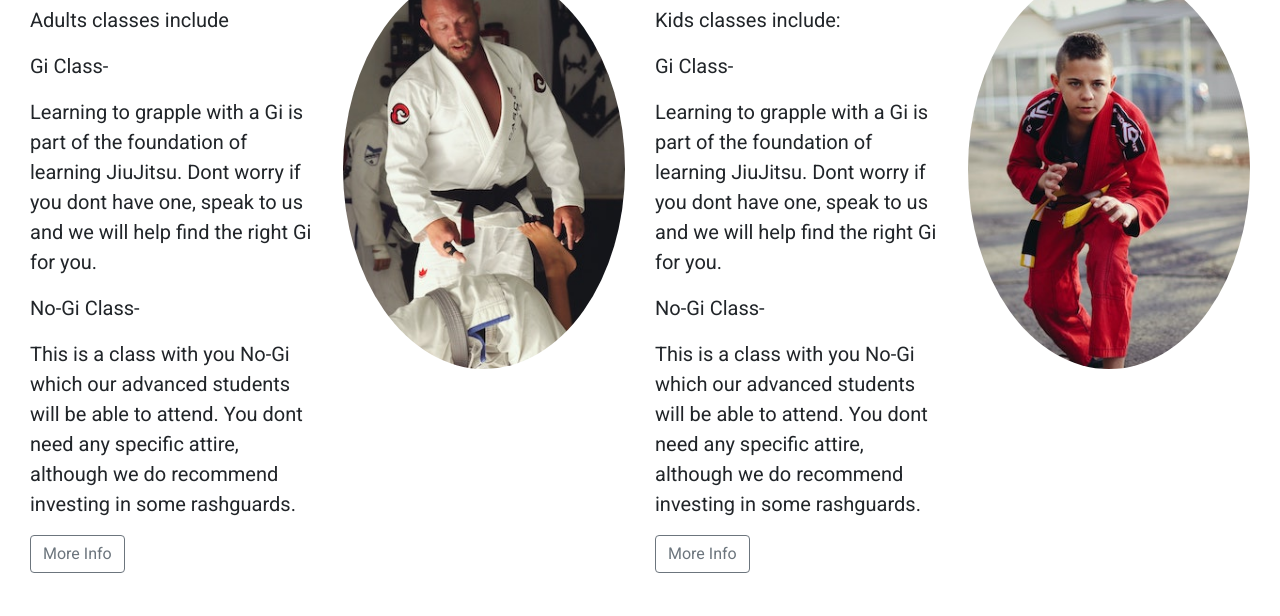
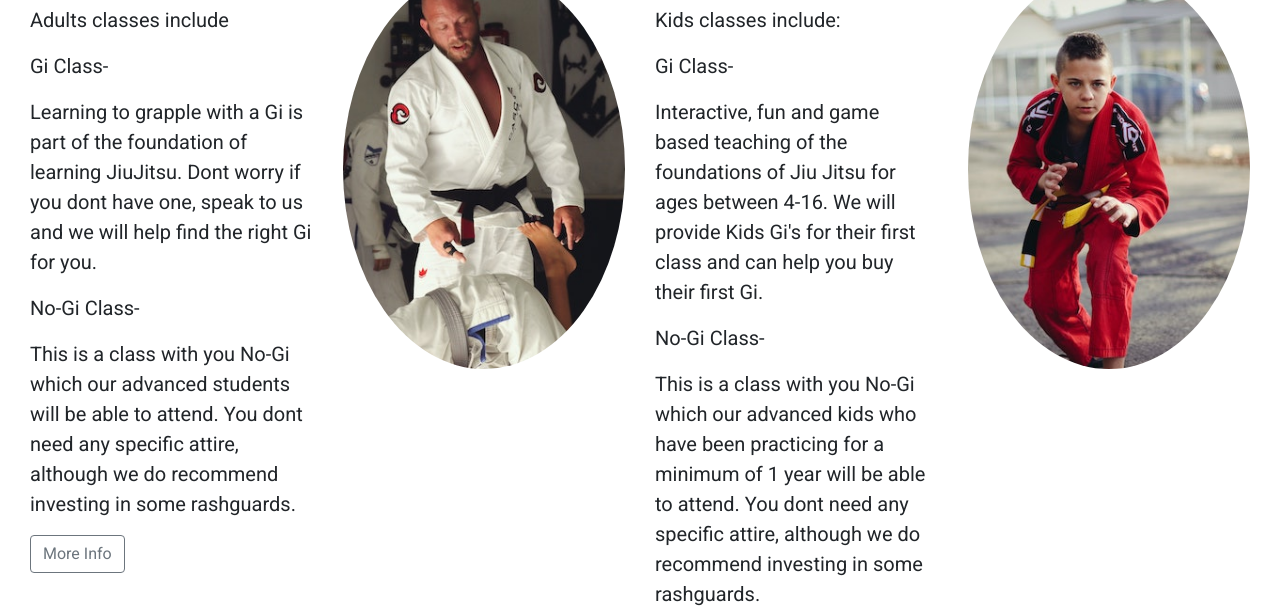
Before and after one commit to MoHack21/Mo-Gym-MS1, a plain HTML site: page index.html in a window 1280 px wide. Shown: the part 805-1421 px from the top of the page. Drawn offline with nearby package versions, Linux system fonts and the light colour scheme.

Commit message:
amended content on classes on index.html

```diff
--- a/index.html
+++ b/index.html
@@ -64,9 +64,11 @@
                     <h4>Adults</h4>
                     <p>Adults classes include</p>
                     <p>Gi Class-</p>
-                    <p>Learning to grapple with a Gi is part of the foundation of learning JiuJitsu. Dont worry if you dont have one, speak to us and we will help find the right Gi for you.</p>
+                    <p>Learning to grapple with a Gi is part of the foundation of learning JiuJitsu.
+                        Dont worry if you dont have one, speak to us and we will help find the right Gi for you.</p>
                     <p>No-Gi Class-</p>
-                    <p>This is a class with you No-Gi which our advanced students will be able to attend. You dont need any specific attire, although we do recommend investing in some rashguards.</p>
+                    <p>This is a class with you No-Gi which our advanced students will be able to attend.
+                        You dont need any specific attire, although we do recommend investing in some rashguards.</p>
                     <p><a class="btn btn-outline-secondary" href="classes.html">More Info</a></p>
                 </div>
             </div>
@@ -80,9 +82,12 @@
                     <h4>Kids</h4>
                     <p>Kids classes include:</p>
                     <p>Gi Class-</p>
-                    <p>Learning to grapple with a Gi is part of the foundation of learning JiuJitsu. Dont worry if you dont have one, speak to us and we will help find the right Gi for you.</p>
+                    <p>Interactive, fun and game based teaching of the foundations of Jiu Jitsu for ages between 4-16.
+                        We will provide Kids Gi's for their first class and can help you buy their first Gi.
+                    </p>
                     <p>No-Gi Class-</p>
-                    <p>This is a class with you No-Gi which our advanced students will be able to attend. You dont need any specific attire, although we do recommend investing in some rashguards.</p>
+                    <p>This is a class with you No-Gi which our advanced kids who have been practicing for a minimum of 1 year will be able to attend.
+                        You dont need any specific attire, although we do recommend investing in some rashguards.</p>
                     <p><a class="btn btn-outline-secondary" href="classes.html">More Info</a></p>
                 </div>
             </div>
```
